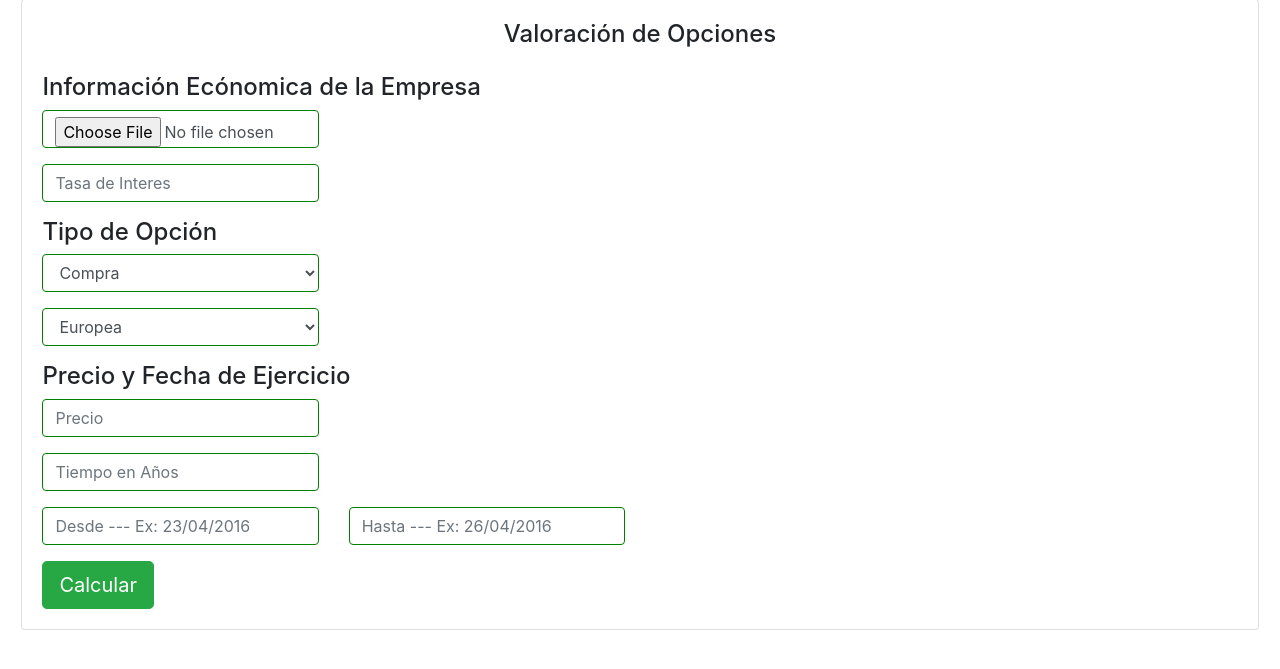
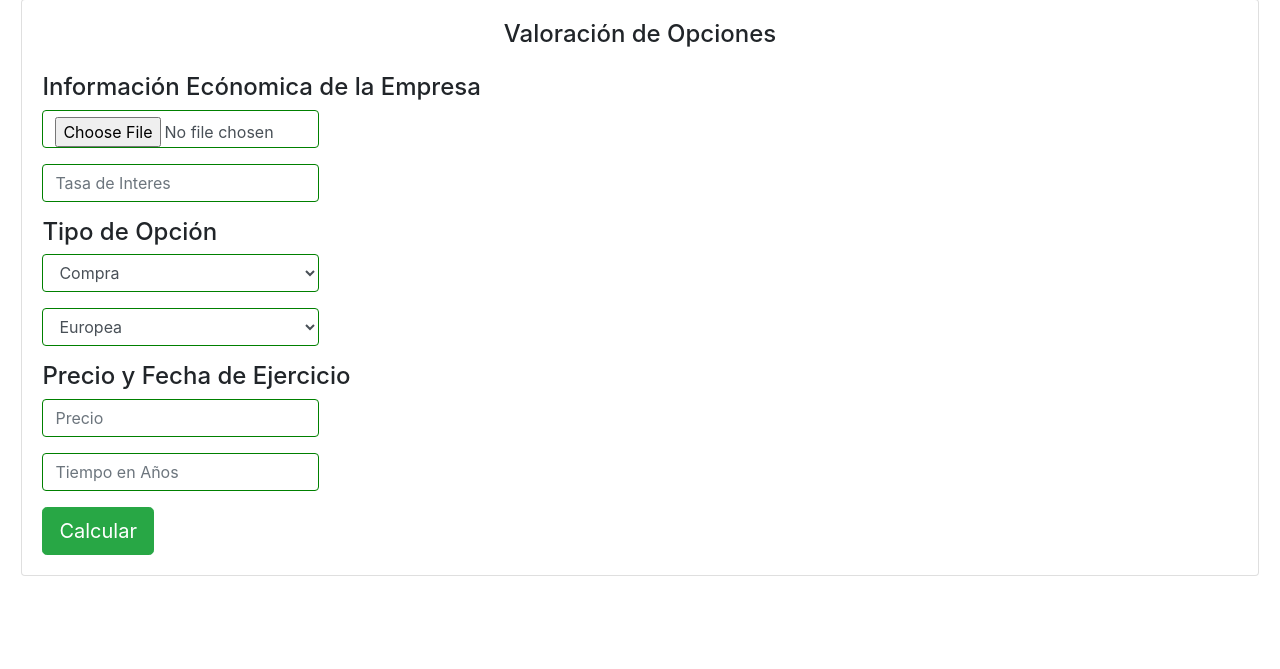
Before and after one commit to ecreyes/ISW-Django, a Django app: template templates/formulario/form_file.html in a window 1280 px wide. Shown: the part 87-756 px from the top of the page. Run offline with Django 3.2, Linux system fonts and the light colour scheme; the template is opened without the code that fills it: values that come from a table or form of the project are taken from there, others are empty; parts of the project's set-up code (start-up, migrations or seed data) failed here and were passed over; some libraries are stand-ins or nearby versions.

Commit message:
Correcion de Formulario con Archivo CSV
Se modifico el archivo de vista del formulario para poder subir
archivos, y los archivos de forms y views para eliminar las campos de
'Desde' y 'Hasta' #30

```diff
--- a/apps/formulario/forms.py
+++ b/apps/formulario/forms.py
@@ -63,19 +63,3 @@ class FormularioArchivoCsv(forms.Form):
             }
         )
     )
-    desde = forms.DateField(widget=forms.DateInput(
-            attrs={
-                'style': 'border-color: green;',
-                'placeholder': 'Desde --- Ex: 23/04/2016',
-                'class': 'form-control'
-            }
-        )
-    )
-    hasta = forms.DateField(widget=forms.DateInput(
-            attrs={
-                'style': 'border-color: green;',
-                'placeholder': 'Hasta --- Ex: 26/04/2016',
-                'class': 'form-control'
-            }
-        )
-    )
--- a/apps/formulario/views.py
+++ b/apps/formulario/views.py
@@ -28,10 +28,7 @@ def form_file(request):
             precio = form.cleaned_data['precio']
             tipo = form.cleaned_data['tipo']
             opcion = form.cleaned_data['opcion']
-            desde = form.cleaned_data['desde']
-            hasta = form.cleaned_data['hasta']
             handle_uploaded_file(request.FILES['symbol'])
-            print(file)
             return HttpResponseRedirect('/graficos/') #Redirigir a nueva pagina ,agregando los datos obtenidos del formulario como contexto
     else:
         form = FormularioArchivoCsv()
--- a/templates/formulario/form_file.html
+++ b/templates/formulario/form_file.html
@@ -6,7 +6,7 @@
         <div class="col-md-12 mx-auto">
             <div class="card card-body">
                 <h4 class="text-center mb-4">Valoración de Opciones</h4>
-                <form class="well form-horizontal" action=" " method="post" id="contact_form">
+                <form class="well form-horizontal" action=" " method="post" id="contact_form" enctype="multipart/form-data">
                     {% csrf_token%}
                     <h4>Información Ecónomica de la Empresa</h4>
                     <div class="row">
@@ -41,14 +41,6 @@
                             {{form.tiempo_años}}
                         </div>
                     </div>
-                    <div class="row">
-                        <div class="form-group col-md-3">
-                            {{form.desde}}
-                        </div>
-                        <div class="form-group col-md-3">
-                            {{form.hasta}}
-                        </div>
-                    </div>
                     <input class="btn btn-lg btn-success" value="Calcular" type="submit">
                 </form>
             </div>
```
